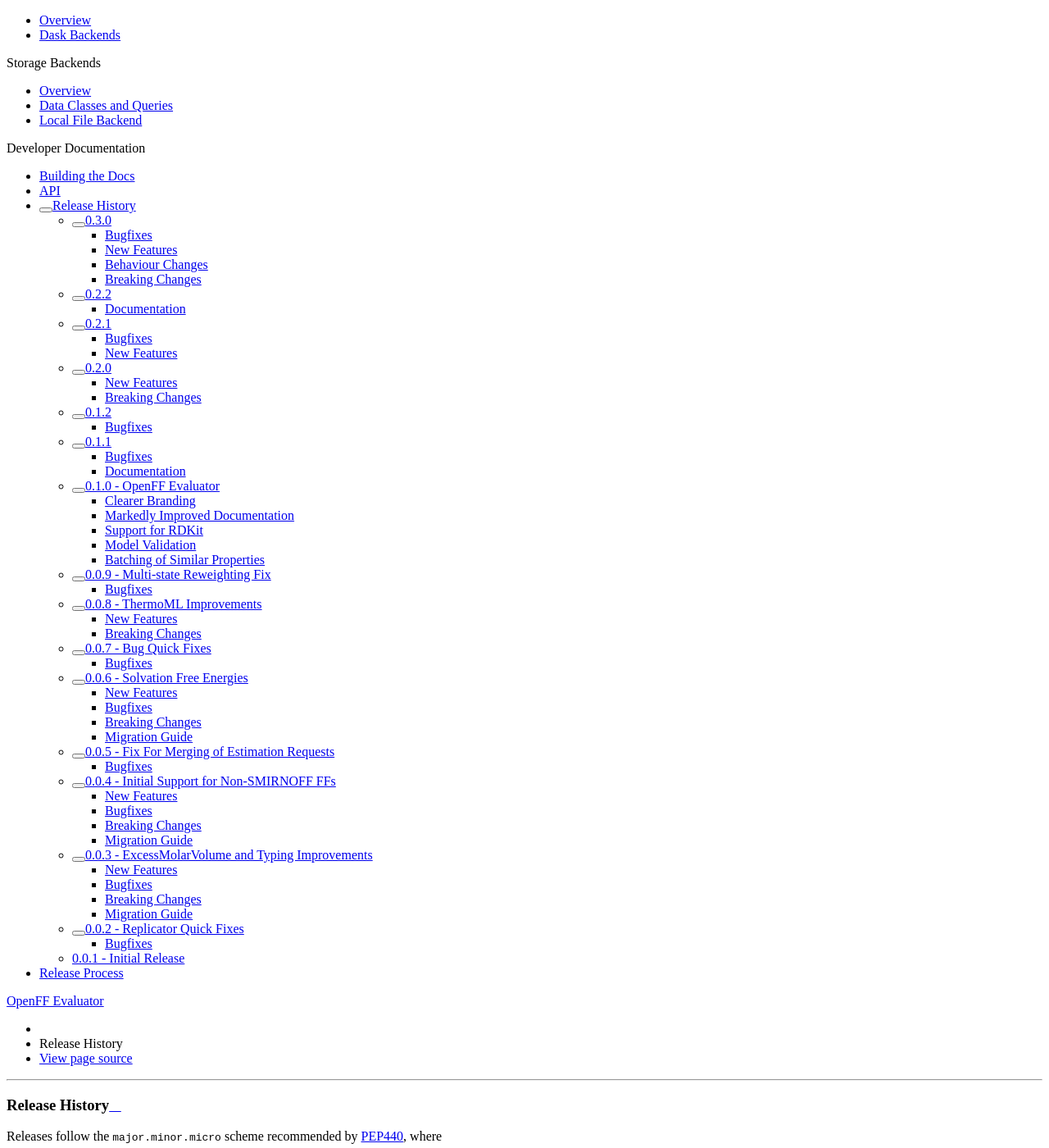
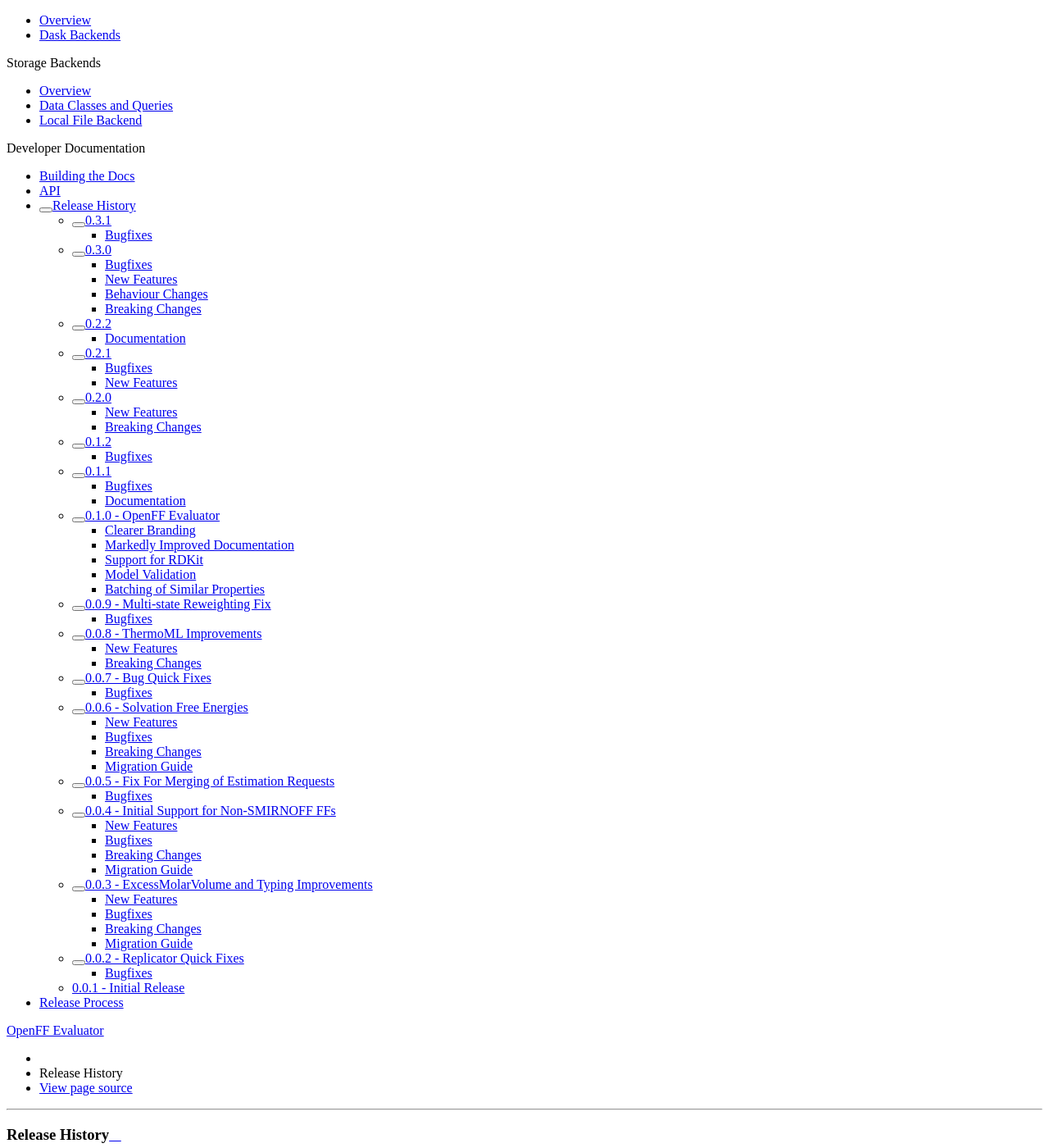
Before and after one commit to openforcefield/openff-evaluator, a Sphinx documentation site: the page built from docs/releasehistory.rst, in a window 1280 px wide and 1400 px high, scrolled down 949 px. Shown: the whole window at 82% size. Built offline with Sphinx 7.4.7 and the Read the Docs theme 2.0.0, drawn with Linux system fonts in a browser that asks for light colours; some of the changed text lies outside the part shown.

Commit message:
Start the 0.3.1 development.

```diff
--- a/docs/releasehistory.rst
+++ b/docs/releasehistory.rst
@@ -8,6 +8,14 @@
 * ``minor`` increments add features but do not break API compatibility
 * ``micro`` increments represent bugfix releases or improvements in documentation
 
+
+0.3.1
+-----
+
+This release ...
+
+Bugfixes
+""""""""
 
 0.3.0
 -----
```
